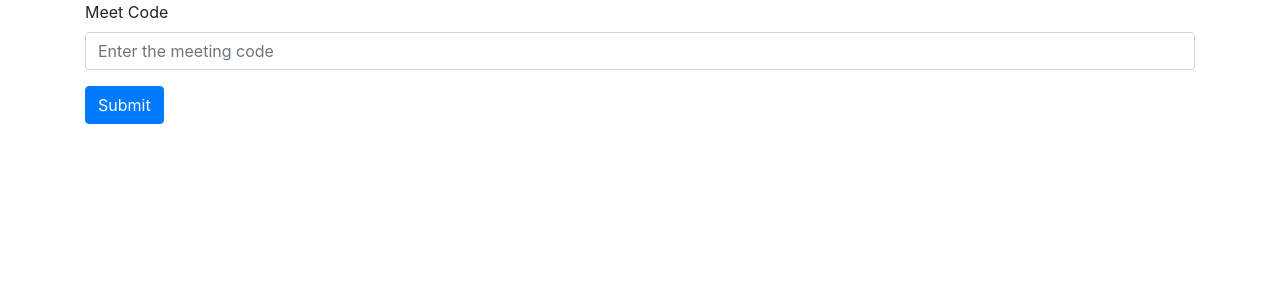
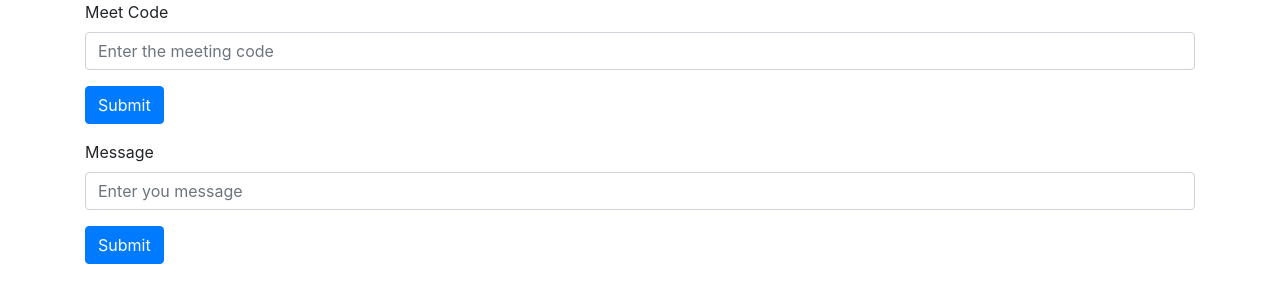
Before and after one commit to shankhanil007/Speak-It-Out, a Django app: template SpeakItOut/templates/home.html in a window 1280 px wide. Shown: the top 303 px of the page. Run offline with Django 3.2, Linux system fonts and the light colour scheme; the template is opened without the code that fills it, so the values that code supplies are empty; parts of the project's set-up code (start-up, migrations or seed data) failed here and were passed over; some libraries are stand-ins or nearby versions.

Commit message:
Sending automated Messages

```diff
--- a/SpeakItOut/home/urls.py
+++ b/SpeakItOut/home/urls.py
@@ -5,4 +5,5 @@ from home import views
 urlpatterns = [
     path('', views.home, name="home"),
     path('enter', views.enter, name="enter"),
+    path('message', views.postMessage, name="postMessage"),
 ]
--- a/SpeakItOut/templates/home.html
+++ b/SpeakItOut/templates/home.html
@@ -23,6 +23,17 @@
                 <button class="btn btn-primary" type="submit">Submit</button>
             </div>
         </form>
+
+        <form action="/message" method="POST">
+            {% csrf_token %}
+            <div class="form-group">
+                <div class="form-group">
+                    <label for="msg">Message</label>
+                    <input type="text" class="form-control" id="msg" name="msg" placeholder="Enter you message">
+                </div>
+                <button class="btn btn-primary" type="submit">Submit</button>
+            </div>
+        </form>
     </div>
 
 
```
Also changed, not shown: SpeakItOut/home/views.py (+15 -6 lines).
